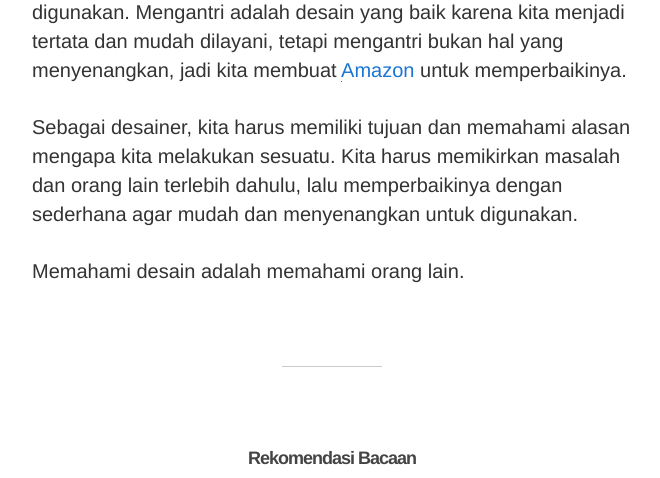
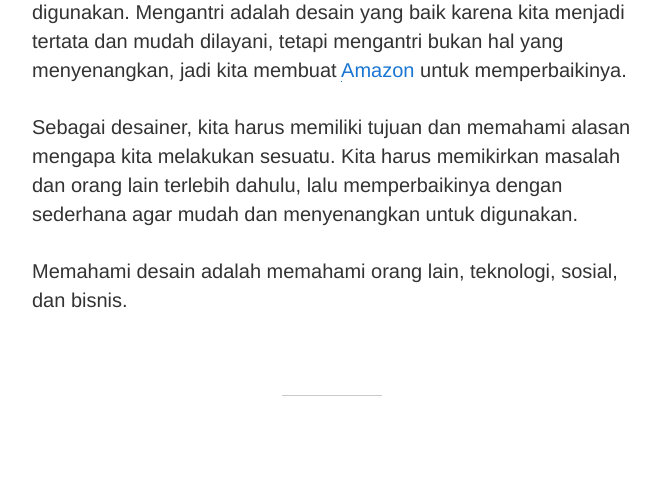
Before and after one commit to tertanda/rnsl.github.io, a Jekyll site: the page built from artikel/desain/_posts/2016-11-14-memahami-pengertian-desain.md, in a window 1280 px wide and 900 px high, scrolled down 3769 px, cut to the strip 0-478 px from the top of the window. Shown: the whole strip, without its empty margins (308-968 px from the left). Built offline with Jekyll 4.4.1, drawn with Linux system fonts in a browser that asks for light colours.

Commit message:
Update 2016-11-14-memahami-pengertian-desain.md

```diff
--- a/artikel/desain/_posts/2016-11-14-memahami-pengertian-desain.md
+++ b/artikel/desain/_posts/2016-11-14-memahami-pengertian-desain.md
@@ -69,4 +69,4 @@ Selain mudah digunakan, desain juga harus menyenangkan untuk digunakan. Mengantr
 
 Sebagai desainer, kita harus memiliki tujuan dan memahami alasan mengapa kita melakukan sesuatu. Kita harus memikirkan masalah dan orang lain terlebih dahulu, lalu memperbaikinya dengan sederhana agar mudah dan menyenangkan untuk digunakan.
 
-Memahami desain adalah memahami orang lain.
+Memahami desain adalah memahami orang lain, teknologi, sosial, dan bisnis.
```
